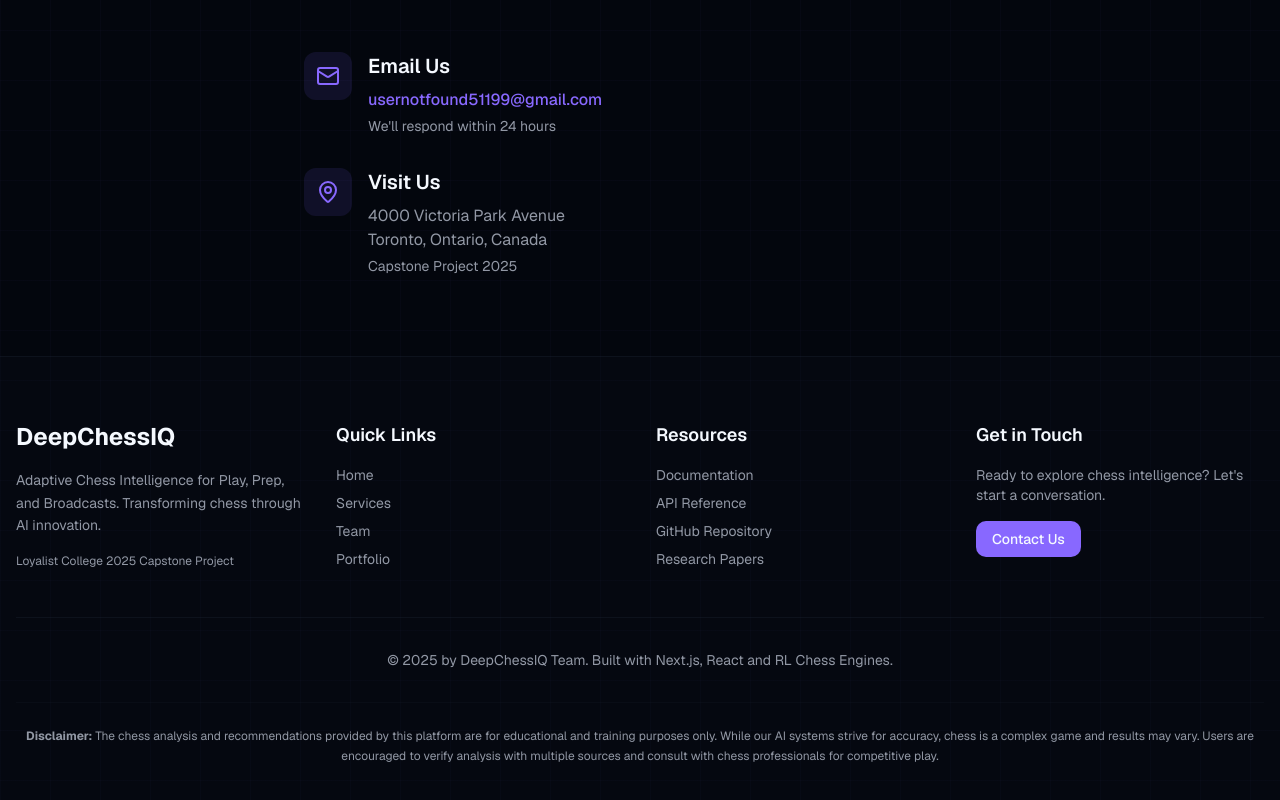
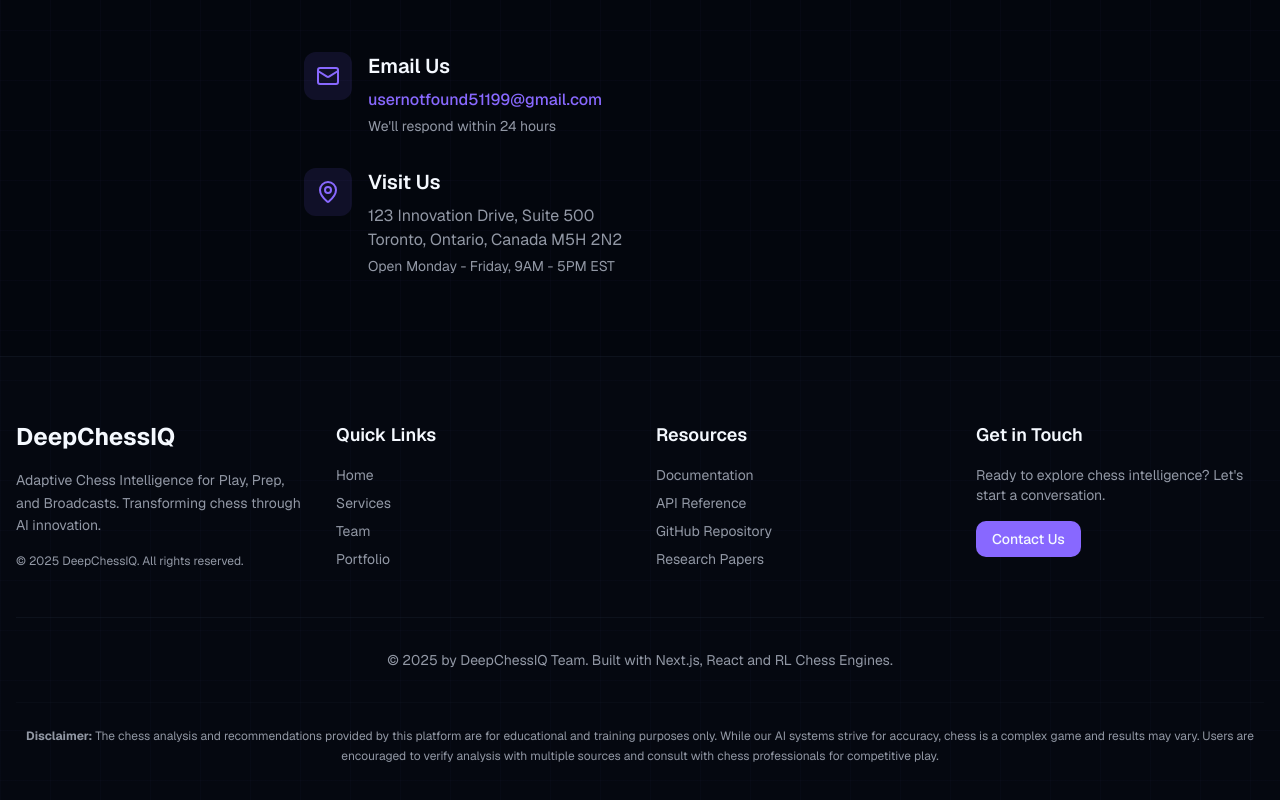
Before and after one commit to HarninderSingh/deep-chess-iq-portfolio, a Next.js app: page / in a window 1280 px wide. Shown: the part 4820-5620 px from the top of the page. Built offline with nearby package versions, Linux system fonts and the light colour scheme.

Commit message:
info change

```diff
--- a/components/contact.tsx
+++ b/components/contact.tsx
@@ -43,11 +43,11 @@ export function Contact() {
               <div>
                 <h3 className="text-xl font-semibold mb-2">Visit Us</h3>
                 <p className="text-muted-foreground">
-                  4000 Victoria Park Avenue<br />
-                  Toronto, Ontario, Canada
+                  123 Innovation Drive, Suite 500<br />
+                  Toronto, Ontario, Canada M5H 2N2
                 </p>
                 <p className="text-sm text-muted-foreground mt-1">
-                  Capstone Project 2025
+                  Open Monday - Friday, 9AM - 5PM EST
                 </p>
               </div>
             </div>
--- a/components/footer.tsx
+++ b/components/footer.tsx
@@ -23,7 +23,7 @@ export function Footer() {
               Transforming chess through AI innovation.
             </p>
             <p className="text-xs text-muted-foreground">
-              Loyalist College 2025 Capstone Project
+              © 2025 DeepChessIQ. All rights reserved.
             </p>
           </div>
 
```
